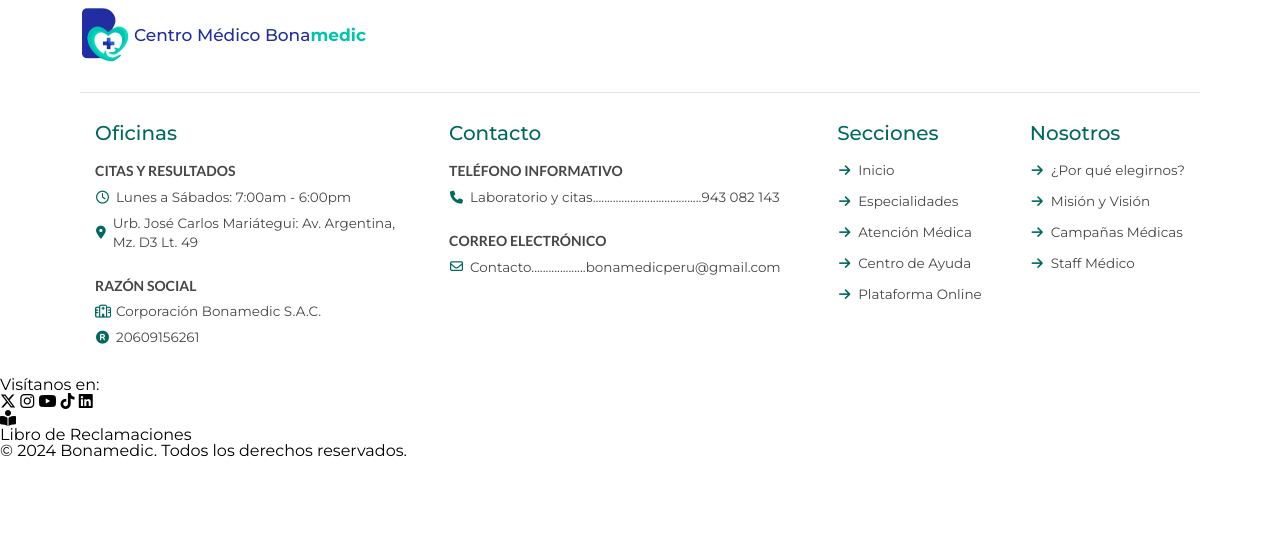
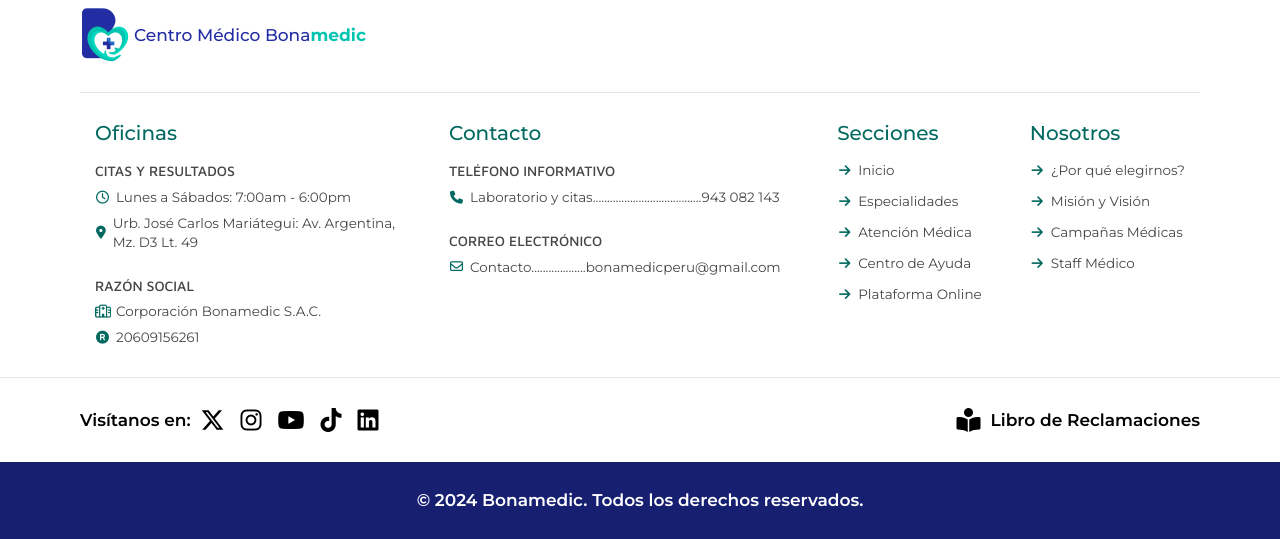
Before and after one commit to JuNoxo78/TPW_Grupo01_CicloVI, a plain HTML site: page index.html in a window 1280 px wide. Shown: the part 2016-2555 px from the top of the page. Before the commit the page ends 2476 px from the top, so only its background shows below. Drawn offline with Linux system fonts and the light colour scheme.

Commit message:
footer: fix footer-mid and footer-bottom

```diff
--- a/css/index_footer.css
+++ b/css/index_footer.css
@@ -28,7 +28,7 @@
 
 /* #region Footer Navigation */
 
-/** #region CommonAtributes **/
+/* #region CommonAtributes */
 #footerNav {
     padding: 30px 95px;
     display: flex;
@@ -74,9 +74,9 @@
 }
 
 .navElementF h3 {
-    font-family: "Lato", sans-serif;
+    font-family: "Maven Pro", sans-serif;
     font-size: 14px;
-    font-weight: 550;
+    font-weight: 470;
     color: #464646;
     line-height: 140%;
 }
@@ -93,10 +93,9 @@
     color: #464646;
     line-height: 140%;
 }
+/* #endregion */
 
-/** #endregion **/
-
-/** #region OficinasElement **/
+/* #region OficinasElement */
 #oficinasElement {
     width: 306px;
     display: flex;
@@ -106,9 +105,9 @@
 #oficinasElement>div {
     gap: 24px;
 }
-/** #endregion **/
+/* #endregion */
 
-/** #region ContactoElement **/
+/* #region ContactoElement */
 #contactoElement {
     width: 340px;
     display: flex;
@@ -118,27 +117,90 @@
 #contactoElement>div {
     gap: 24px;
 }
+/* #endregion */
 
-/** #endregion **/
-
-/** #region SeccionesElement **/
+/* #region SeccionesElement */
 #seccionesElement {
     width: auto;
     display: flex;
     flex-direction: column;
 }
+/* #endregion */
 
-/** #endregion **/
-
-/** #region NosotrosElement **/
+/* #region NosotrosElement */
 #nosotrosElement {
     width: auto;
     display: flex;
     flex-direction: column;
 }
 
-/** #endregion **/
+/* #endregion */
 
 /* #endregion*/
 
 /* #region Footer Middle */
+#footerMid {
+    display: flex;
+    flex-direction: row;
+    align-items: center;
+    padding: 30px 80px;
+    border-top: rgb(0, 0, 0, 0.1) solid 1px;
+}
+
+#redesSociales {
+    display: flex;
+    flex-direction: row;
+    align-items: center;
+    gap: 10px;
+    width: 100%;
+
+    p {
+        font-size: 17.03px;
+        font-weight: 600;
+    }
+}
+
+#rrssIcons {
+    display: flex;
+    flex-direction: row;
+    gap: 16px;
+
+    i {
+        font-size: 24px;
+    }
+}
+
+#libroReclamaciones {
+    display: flex;
+    flex-direction: row;
+    align-items: center;
+    gap: 10px;
+
+    i {
+        font-size: 24px;
+    }
+
+    p {
+        font-size: 17.03px;
+        font-weight: 600;
+        white-space: nowrap;
+    }
+}
+/* #endregion */
+
+/* #region Footer Bottom*/
+#footerBottom {
+    padding: 30px 0;
+    display: flex;
+    flex-direction: row;
+    justify-content: center;
+    align-items: center;
+    background-color: #171F70;
+
+    p {
+        color: white;
+        font-size: 17.03px;
+        font-weight: 600;
+    }
+}
+/* #endregion */
--- a/css/index_main.css
+++ b/css/index_main.css
@@ -109,7 +109,7 @@ nav a:hover{
     left: 0;
     width: 100%;
     height: 100%;
-    background-image: url(/img/main_2_bk.jpg);
+    background-image: url(../img/main_2_bk.jpg);
     background-size: cover;
     background-repeat: no-repeat;
     background-position: center;
--- a/index.html
+++ b/index.html
@@ -6,21 +6,21 @@
     <title>Essalud</title>
 
     <!--#region Fonts-->
+
     <!---Montserrat--->
     <link rel="preconnect" href="https://fonts.googleapis.com">
     <link rel="preconnect" href="https://fonts.gstatic.com" crossorigin>
     <link href="https://fonts.googleapis.com/css2?family=Montserrat:ital,wght@0,100..900;1,100..900&display=swap"
         rel="stylesheet">
 
-    <!---Lato--->
+    <!---Maven Pro--->
     <link rel="preconnect" href="https://fonts.googleapis.com">
     <link rel="preconnect" href="https://fonts.gstatic.com" crossorigin>
-    <link
-        href="https://fonts.googleapis.com/css2?family=Lato:ital,wght@0,100;0,300;0,400;0,700;0,900;1,100;1,300;1,400;1,700;1,900&display=swap"
-        rel="stylesheet">
+    <link href="https://fonts.googleapis.com/css2?family=Maven+Pro:wght@400..900&display=swap" rel="stylesheet">
 
     <!---AwesomeFonts--->
     <link href="https://cdnjs.cloudflare.com/ajax/libs/font-awesome/6.6.0/css/all.min.css" rel="stylesheet">
+
     <!--#endregion-->
 
     <!--CSS-->
@@ -228,11 +228,13 @@
         <div id="footerMid">
             <div id="redesSociales">
                 <p>Visítanos en:</p>
-                <i class="fa-brands fa-x-twitter"></i>
-                <i class="fa-brands fa-instagram"></i>
-                <i class="fa-brands fa-youtube"></i>
-                <i class="fa-brands fa-tiktok"></i>
-                <i class="fa-brands fa-linkedin"></i>
+                <div id="rrssIcons">
+                    <i class="fa-brands fa-x-twitter"></i>
+                    <i class="fa-brands fa-instagram"></i>
+                    <i class="fa-brands fa-youtube"></i>
+                    <i class="fa-brands fa-tiktok"></i>
+                    <i class="fa-brands fa-linkedin"></i>
+                </div>
             </div>
             <div id="libroReclamaciones">
                 <i class="fa-solid fa-book-open-reader"></i>
@@ -240,7 +242,7 @@
             </div>
         </div>
 
-        <div id="footeButtom">
+        <div id="footerBottom">
             <p>© 2024 Bonamedic. Todos los derechos reservados.</p>
         </div>
 
```
